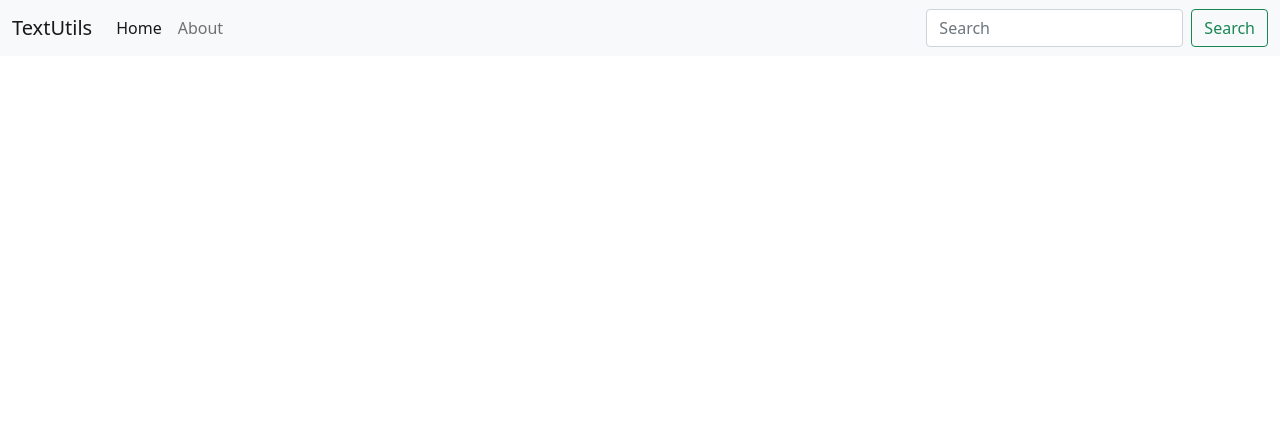
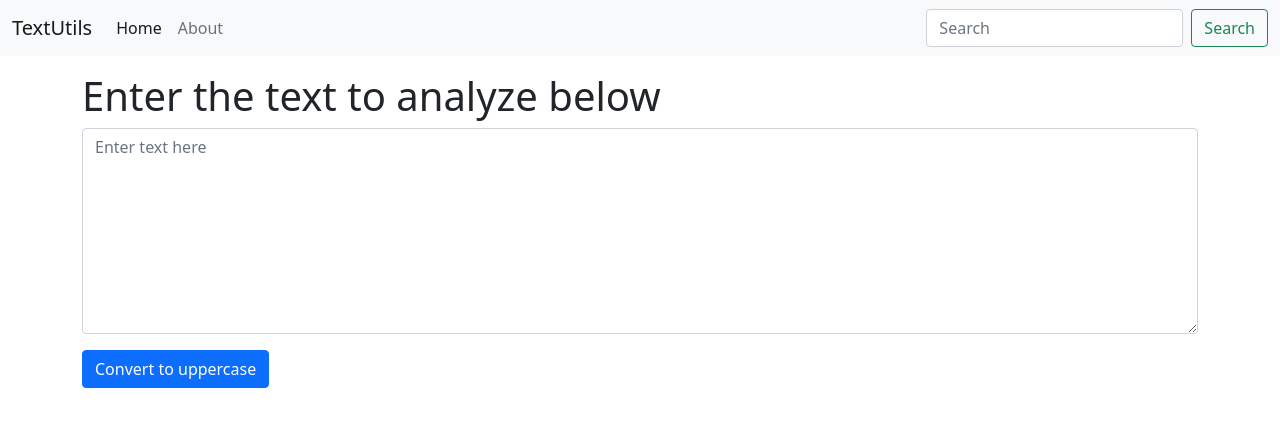
Before and after one commit to shubhsd/textutils-react, a React (Create React App) app: page / in a window 1280 px wide. Shown: the top 426 px of the page. Built offline with nearby package versions, Linux system fonts and the light colour scheme.

Commit message:
use of useState hook in react and changing text input text  to uppercase

```diff
--- a/src/App.js
+++ b/src/App.js
@@ -1,11 +1,16 @@
 import './App.css';
 import Navbar from './components/Navbar';
+import TextForm from './components/TextForm';
 
 function App() {
   return (
-    <>
-      <Navbar title='TextUtils' aboutText='About'/>
-    </>
+    <div>
+      <Navbar title='TextUtils' aboutText='About' />
+      <div className='container my-3'>
+        {/* my-3 is bootstrap class means margin y = 30px */}
+        <TextForm heading='Enter the text to analyze below' />
+      </div>
+    </div>
   );
 }
 
--- /dev/null
+++ b/src/components/TextForm.js
@@ -0,0 +1,26 @@
+import React, { useState } from 'react'
+
+export default function TextForm(props) {
+
+    const [text, setText] = useState();
+    // string 'enter text here' is the default value for the state defined in the hook.
+
+    const handleUpperCaseClick = () => {
+        let newText = text.toUpperCase();
+        setText(newText);
+    };
+
+    const handleOnChange = (event) => {
+        setText(event.target.value);
+    };
+
+    return (
+        <div>
+            <h1>{props.heading}</h1>
+            <div className="mb-3">
+                <textarea className="form-control" id="myBox" rows="8" onChange={handleOnChange} value={text} placeholder='Enter text here'></textarea>
+            </div>
+            <button className='btn btn-primary' onClick={handleUpperCaseClick}>Convert to uppercase</button>
+        </div>
+    )
+}
```
